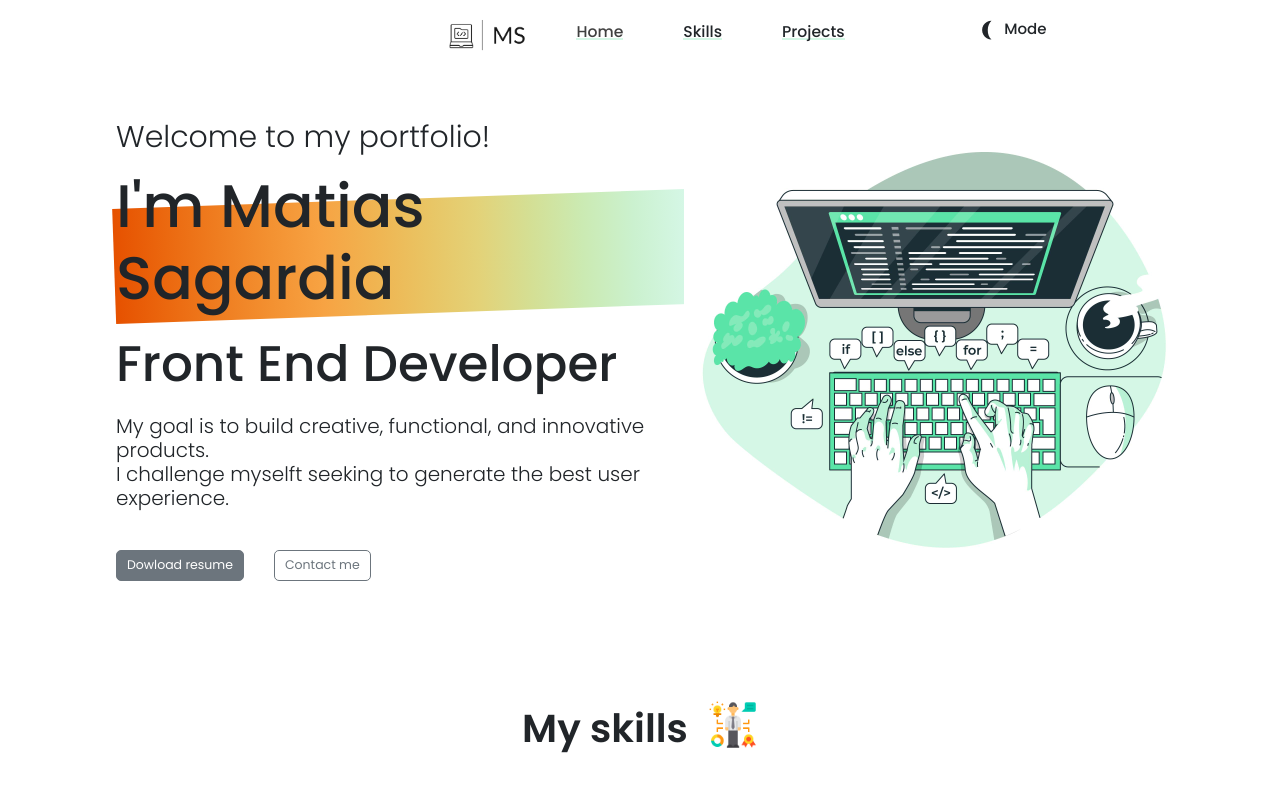
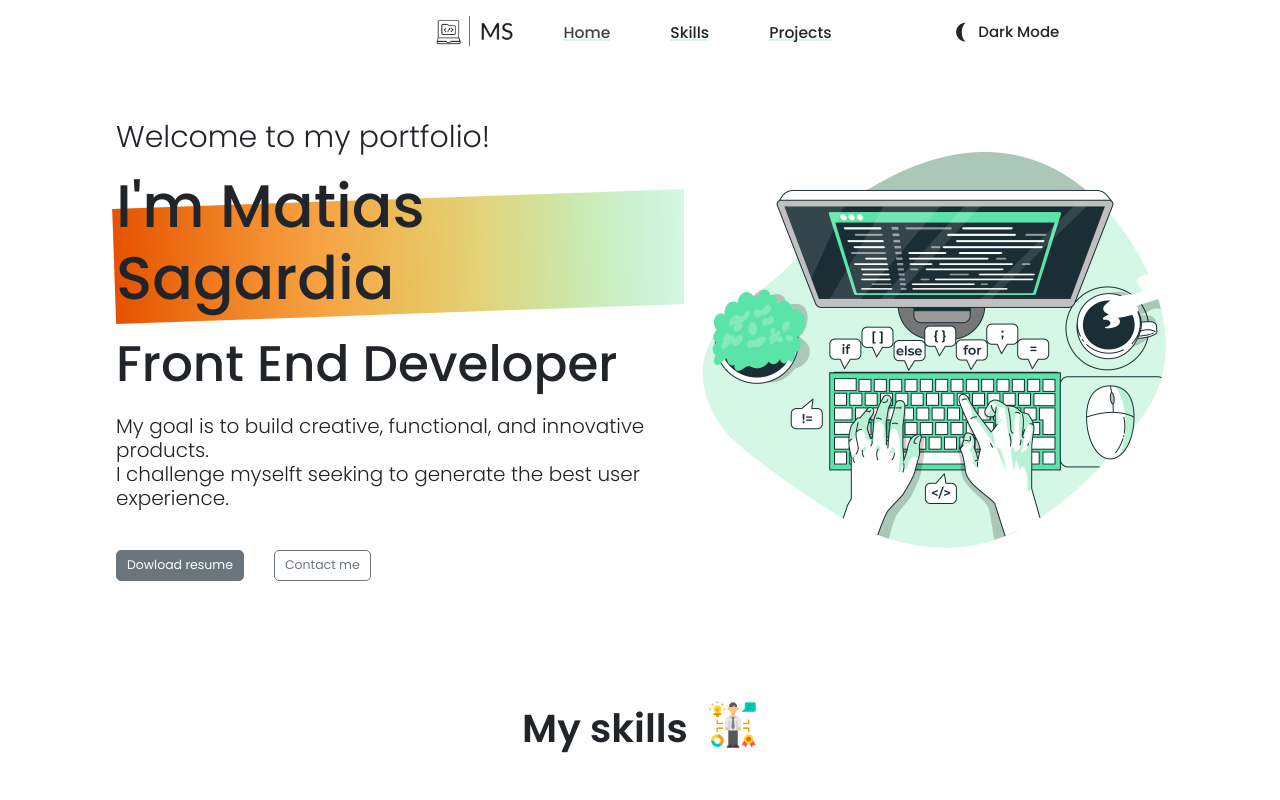
Before and after one commit to matisagardia/portfolio3, a React (Vite) app: page / in a window 1280 px wide. Shown: the top 800 px of the page. Built offline with nearby package versions, Linux system fonts and the light colour scheme.

Commit message:
navbar modif

```diff
--- a/src/components/Navbar.jsx
+++ b/src/components/Navbar.jsx
@@ -23,8 +23,8 @@ export const Navbar = () => {
               </div>
 
               <div className="modeButton">
-                  <WiMoonWaningCrescent3 className='modeIcon'/>
-                  <p>Mode</p>
+                  <div className="toggleMode"><WiMoonWaningCrescent3 className='modeIcon'/> </div>
+                  <p>Dark Mode</p>
               </div>
       </div>
     </div>
--- a/src/style.css
+++ b/src/style.css
@@ -20,7 +20,7 @@ body {
   align-items: center;
   justify-content: space-evenly;
   font-weight: 500;
-  background-color: white;
+  background-color: rgb(255, 255, 255);
   z-index: 9999;
 }
 
@@ -34,6 +34,7 @@ body {
   display: flex;
   gap: 60px;
   font-size: 4rem;
+  margin-bottom: 0;
 }
 .sections ul li {
   list-style-type: none;
@@ -76,11 +77,14 @@ body {
 }
 
 .modeButton {
+  padding-top: 4px;
   display: flex;
+  align-items: center;
   cursor: pointer;
 }
 .modeButton p {
   font-size: 1.5rem;
+  margin-bottom: 0;
 }
 .modeButton .modeIcon {
   font-size: 2.5rem;
--- a/src/style.scss
+++ b/src/style.scss
@@ -21,7 +21,7 @@ body {
     align-items: center;
     justify-content: space-evenly;
     font-weight: 500;
-    background-color: white;
+    background-color: rgb(255, 255, 255);
     z-index: 9999;
 }
 
@@ -36,6 +36,7 @@ body {
         display: flex;
         gap: 60px;
         font-size: 4rem;
+        margin-bottom: 0;
         li {
             list-style-type: none;
         }
@@ -80,10 +81,13 @@ body {
 
 
 .modeButton {
+    padding-top: 4px;
     display: flex;
+    align-items: center;
     cursor: pointer;
     p {
         font-size: 1.5rem;
+        margin-bottom: 0;
     }
     .modeIcon {
         font-size: 2.5rem;
```
Also changed, not shown: 1 other file (tests, documents, lock files or other folders).
